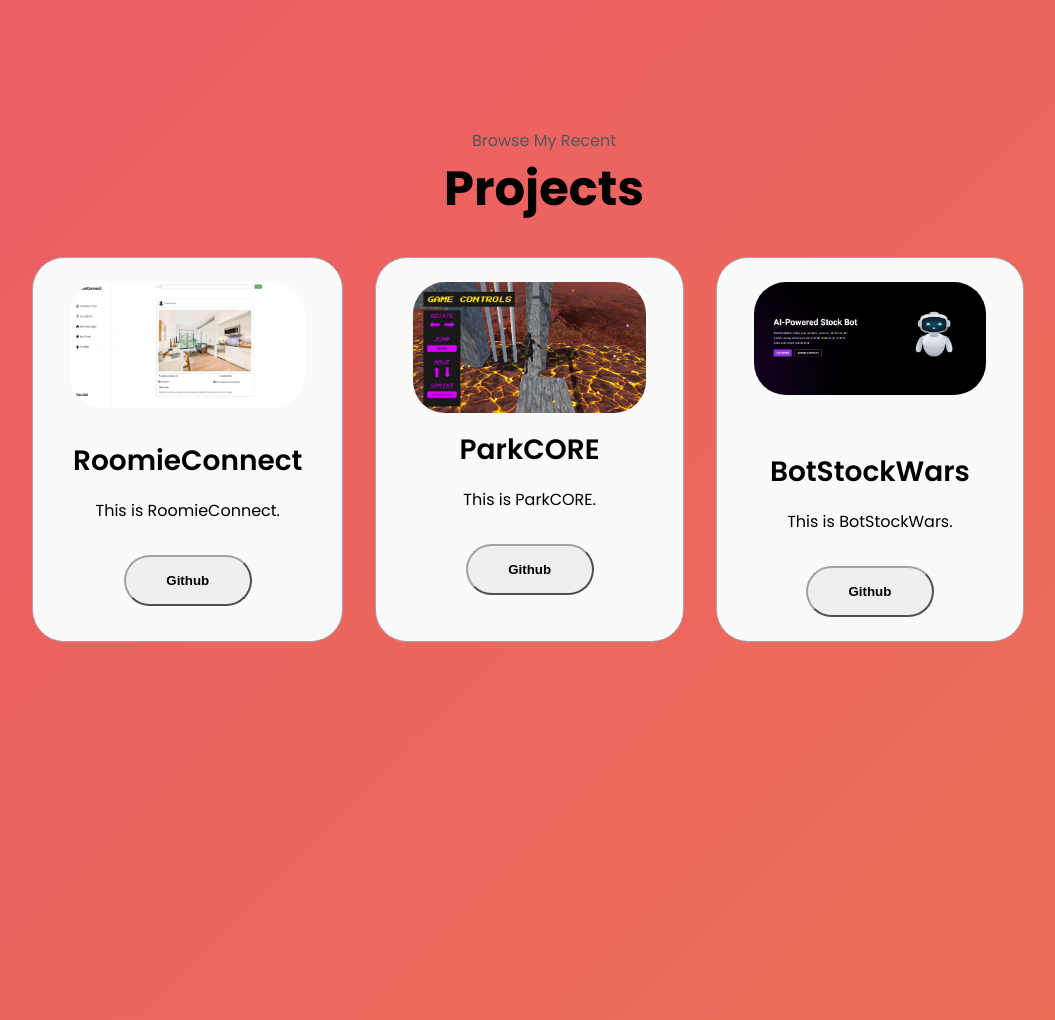
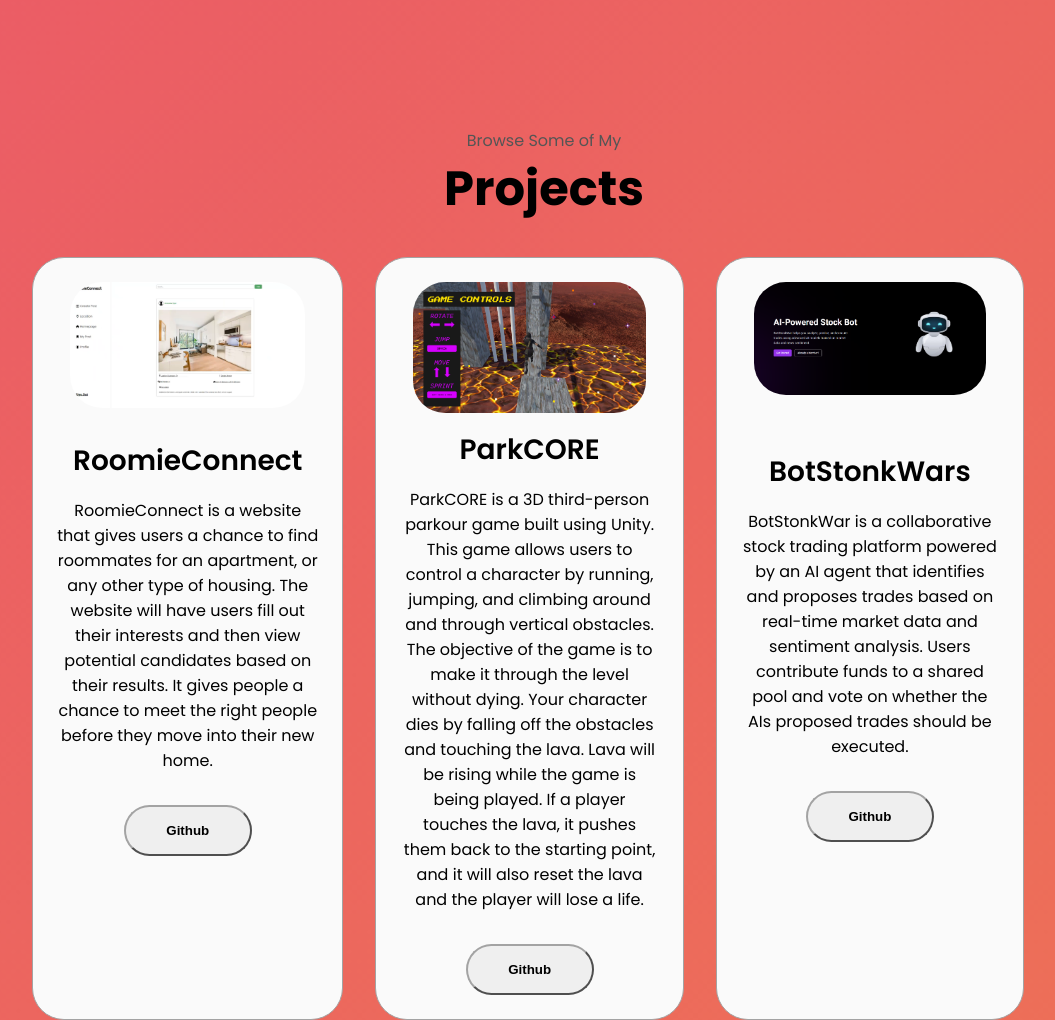
Before and after one commit to EtherSensei/EtherSensei.github.io, a plain HTML site: page index.html in a window 1280 px wide. Shown: the part 2720-3740 px from the top of the page, without its empty margins (96-1151 px from the left). Drawn offline with Linux system fonts and the light colour scheme.

Commit message:
Projects Bio

```diff
--- a/index.html
+++ b/index.html
@@ -163,7 +163,7 @@
         </div>
     </section>
     <section id="projects">
-        <p class="section__text__p1">Browse My Recent</p>
+        <p class="section__text__p1">Browse Some of My</p>
         <h1 class="title">Projects</h1>
         <div class="experience-details-container">
             <div class="about-containers">
@@ -172,9 +172,11 @@
                     <img src="./images/roomie (1).png" alt="project 1" class="project1-img">
                 </div>
                 <h2 class="experience-sub-title project-title">RoomieConnect</h2>
-                <p class="project-text">This is RoomieConnect.</p>
+                <p class="project-text">RoomieConnect is a website that gives users a chance to find roommates for an apartment, or any other type of housing.
+                    The website will have users fill out their interests and then view potential candidates based on their results.
+                    It gives people a chance to meet the right people before they move into their new home. </p>
                 <div class="btn-container">
-                    <button class="btn btn-color2 project-btn" onclick="location.href='https://github.com/EtherSensei'">
+                    <button class="btn btn-color2 project-btn" onclick="location.href='https://github.com/EtherSensei/RoomieConnect_Gp03'">
                         Github
                     </button>
                 </div>
@@ -184,9 +186,13 @@
                     <img src="./images/game (1).png" alt="project 2" class="project-img">
                 </div>
                 <h2 class="experience-sub-title project-title">ParkCORE</h2>
-                <p class="project-text">This is ParkCORE.</p>
+                <p class="project-text">ParkCORE is a 3D third-person parkour game built using Unity.
+                    This game allows users to control a character by running, jumping, and climbing around and through vertical obstacles.
+                    The objective of the game is to make it through the level without dying. Your character dies by falling off the obstacles and touching the lava.
+                    Lava will be rising while the game is being played.
+                    If a player touches the lava, it pushes them back to the starting point, and it will also reset the lava and the player will lose a life.</p>
                 <div class="btn-container">
-                    <button class="btn btn-color2 project-btn" onclick="location.href='https://github.com/EtherSensei'">
+                    <button class="btn btn-color2 project-btn" onclick="location.href='https://github.com/EtherSensei/ParkCORE'">
                         Github
                     </button>
                 </div>
@@ -195,10 +201,12 @@
                 <div class="article-container">
                     <img src="./images/botpic.PNG" alt="project 3" class="project3-img">
                 </div>
-                <h2 class="experience-sub-title project-title">BotStockWars</h2>
-                <p class="project-text">This is BotStockWars.</p>
+                <h2 class="experience-sub-title project-title">BotStonkWars</h2>
+                <p class="project-text">BotStonkWar is a collaborative stock trading platform powered by an AI agent that identifies and proposes trades based on
+                    real-time market data and sentiment analysis.
+                    Users contribute funds to a shared pool and vote on whether the AIs proposed trades should be executed.</p>
                 <div class="btn-container">
-                    <button class="btn btn-color2 project-btn" onclick="location.href='https://github.com/EtherSensei'">
+                    <button class="btn btn-color2 project-btn" onclick="location.href='https://github.com/EtherSensei/BotStonkWar'">
                         Github
                     </button>
                 </div>
```
